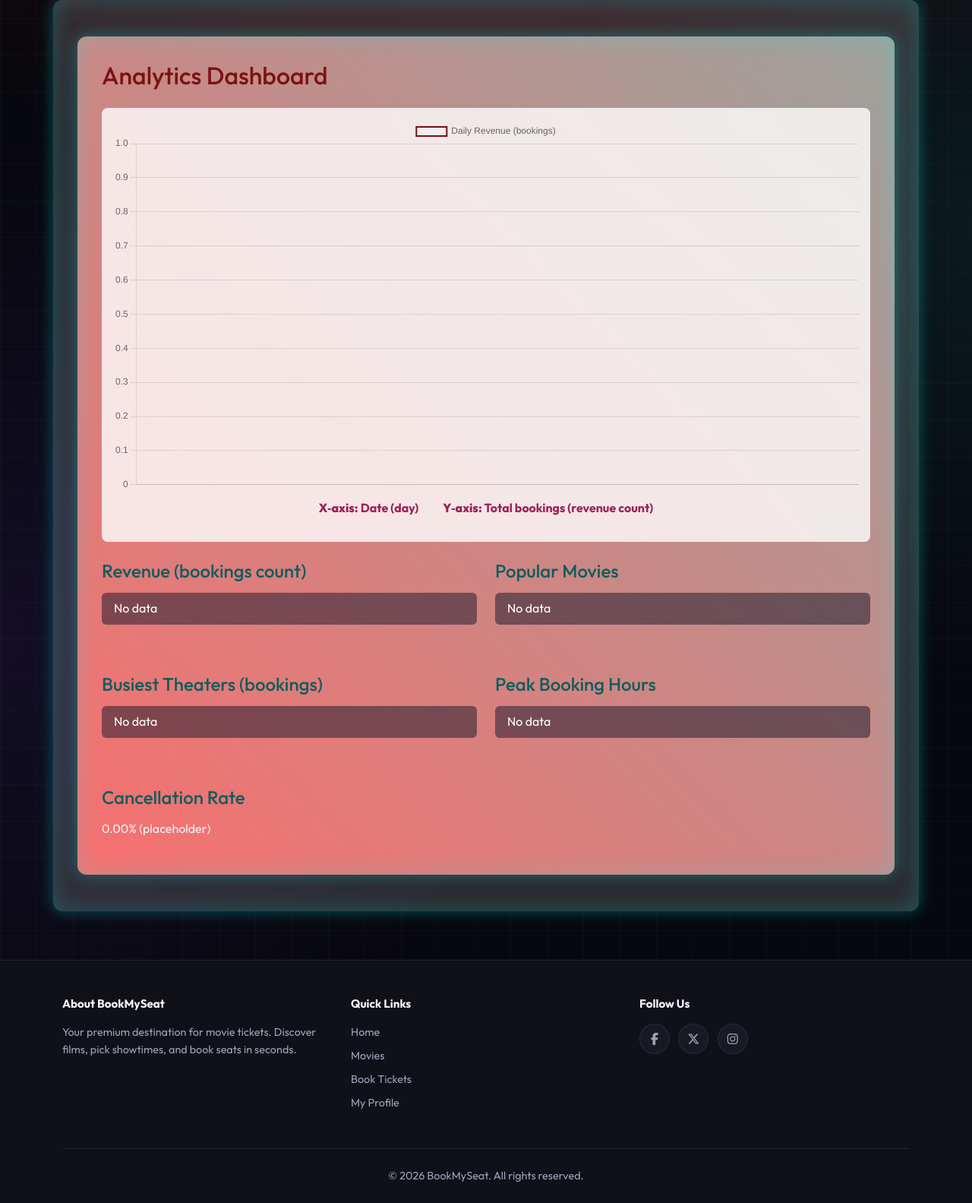
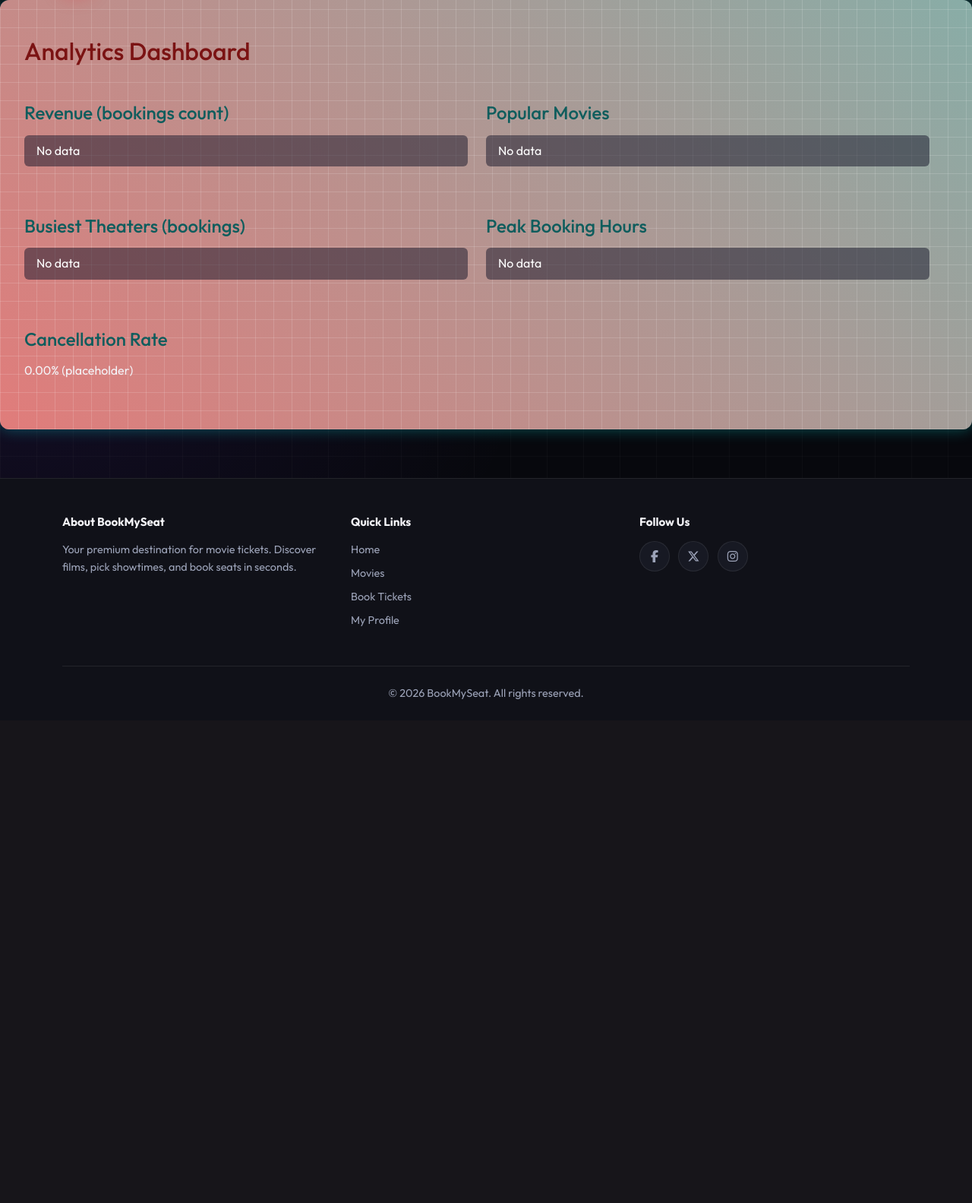
Before and after one commit to km-devlab/Django-Movie-Ticket-Booking-System, a Django app: page /analytics/ in a window 1280 px wide. Shown: the part 72-1655 px from the top of the page at 76% size. After the commit the page ends 992 px from the top, so only its background shows below. Run offline with Django 5.2, Linux system fonts and the light colour scheme; a user stored in the database is signed in; data comes from the database, SQL or seed files in the repository; data that the repository does not hold is empty.

Commit message:
Improve analytics dashboard: replace Chart.js, add persistent grid overlay with higher opacity, refactor CSS to .analytics-content

```diff
--- a/static/css/analytics.css
+++ b/static/css/analytics.css
@@ -8,15 +8,51 @@
   50% { background-position:100% 50%; }
   100% { background-position:0% 50%; }
 }
-.container.py-5 {
-  animation: gradientBG 12s ease infinite, fadeInUp 0.8s ease-out;
-  background: linear-gradient(45deg, #0ff, #ff6b6b, #4ecdc4);
-  background-size: 400% 400%;
+.analytics-content {
+  position: relative;
+  overflow: hidden;
+  animation: fadeInUp 0.8s ease-out;
   backdrop-filter: blur(12px);
   border-radius: 12px;
   padding: 2rem;
   box-shadow: 0 0 20px rgba(0,255,255,0.3), inset 0 0 30px rgba(0,255,255,0.2);
 }
+
+/* Animated gradient background */
+.analytics-content::before {
+  content: "";
+  position: absolute;
+  inset: 0;
+  background: linear-gradient(45deg, #0ff, #ff6b6b, #4ecdc4);
+  background-size: 400% 400%;
+  animation: gradientBG 12s ease infinite;
+  z-index: 0;
+}
+
+.analytics-content::after {
+  content: "";
+  position: absolute;
+  inset: 0;
+  background-image: repeating-linear-gradient(0deg, rgba(255,255,255,0.15) 0, rgba(255,255,255,0.15) 1px, transparent 1px, transparent 24px),
+                    repeating-linear-gradient(90deg, rgba(255,255,255,0.15) 0, rgba(255,255,255,0.15) 1px, transparent 1px, transparent 24px);
+  pointer-events: none;
+  z-index: 1;
+}
+
+.analytics-content > * {
+  position: relative;
+  z-index: 2;
+}
+
+
+
+/* Ensure child elements appear above the grid */
+.container.py-5 > * {
+  position: relative;
+  z-index: 2;
+}
+
+
 .row > .col-md-6 {
   margin-bottom: 1.5rem;
 }
--- a/templates/analytics/dashboard.html
+++ b/templates/analytics/dashboard.html
@@ -4,54 +4,22 @@
 <link rel="stylesheet" href="{% static 'css/analytics.css' %}">
     <style>
       /* Immediate visual cue */
-      .container.py-5 { background: rgba(255,255,255,0.15) !important; backdrop-filter: blur(10px) !important; }
+      .analytics-content { background: rgba(255,255,255,0.15) !important; backdrop-filter: blur(10px) !important; }
       h2 { color: #7b1313 !important; }
     </style>
 {% endblock %}
 
 {% block content %}
-<div class="container py-5">
+<div class="analytics-content py-5">
   <div class="grid-overlay"></div>
-  <div style="background: linear-gradient(45deg, #0ff, #ff6b6b, #4ecdc4); background-size:400% 400%; animation: gradientBG 12s ease infinite; backdrop-filter: blur(12px); border-radius:12px; padding:2rem; box-shadow:0 0 20px rgba(0,255,255,0.3), inset 0 0 30px rgba(0,255,255,0.2);">
+  <div>
   <h2 class="mb-4">Analytics Dashboard</h2>
 
   <div class="row">
-    <div class="col-12 mb-4">
-      <div id="chart-container" style="background: rgba(255,255,255,0.8); padding: 15px; border-radius: 8px;">
-        <canvas id="revenueChart"></canvas>
-<p class="chart-description" style="color:rgb(157, 33, 89); font-weight:bold; text-align:center; margin-top:0.5rem;">
-  <strong>X‑axis:</strong> Date (day)  <strong>Y‑axis:</strong> Total bookings (revenue count)
-</p>
-<script src="https://cdn.jsdelivr.net/npm/chart.js"></script>
-<script>
-  const ctx = document.getElementById('revenueChart').getContext('2d');
-  const labels = [{% for entry in revenue.daily %}'{{ entry.day|date:"Y-m-d" }}'{% if not forloop.last %}, {% endif %}{% endfor %}];
-  const data = [{% for entry in revenue.daily %}{{ entry.total }}{% if not forloop.last %}, {% endif %}{% endfor %}];
-  new Chart(ctx, {
-    type: 'line',
-    data: {
-      labels: labels,
-      datasets: [{
-        label: 'Daily Revenue (bookings)',
-        data: data,
-        backgroundColor: 'rgba(255,255,255,0.2)',
-        borderColor: '#761111',
-        borderWidth: 2,
-        tension: 0.3,
-        fill: true,
-      }]
-    },
-    options: {
-      responsive: true,
-      scales: {
-        y: { beginAtZero: true }
-      }
-    }
-  });
-</script>
-      </div>
-    </div>
-  </div>
+<div class="col-12 mb-4">
+  <!-- Chart removed per user request -->
+  <!-- <p class="text-muted">Analytics visualisation has been disabled.</p> -->
+</div>
 
   <div class="row">
     <div class="col-md-6">
```
